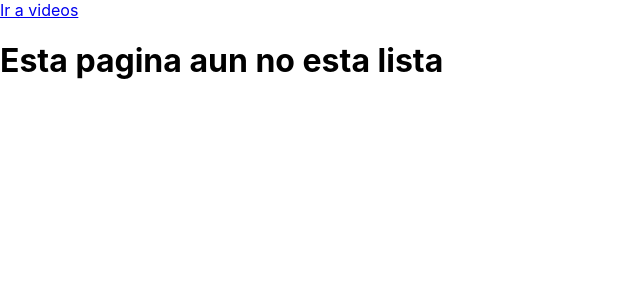
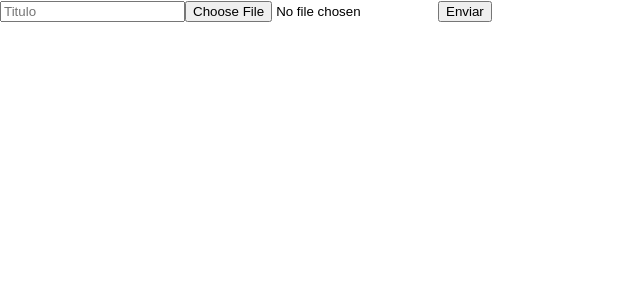
Before and after one commit to daferarte/SinglePageReact, a React (Create React App) app: page /videos/nuevo in a window 1280 px wide. Shown: the top 300 px of the page, without its empty margins (0-640 px from the left). Built offline with nearby package versions, Linux system fonts and the light colour scheme.

Commit message:
Formato para subida de archivos

```diff
--- a/src/App.js
+++ b/src/App.js
@@ -4,7 +4,8 @@
 import SingIn from './users/SingIn';
 import { logOut } from './store/user';
 import { PersistGate } from 'redux-persist/integration/react';
-import Videos from './videos/videos';
+import Videos from './videos/Videos';
+import VideosForm from './videos/VideosForm';
 let NotImplemented = () => {
   return (
     <>
@@ -47,17 +48,6 @@
   )
 }
 
-let VideoShow = () =>{
-  //extraccion del objeto enviado por params
-  let {id} = useParams();
-  let params = useParams();
-  console.log(params);
-  return(
-    <p>
-      {id}
-    </p>
-  )
-}
 
 function App() {
   return (
@@ -82,8 +72,8 @@
             {/* el elemento navigate to se comporta como un redirect y envia a / automaticamente */}
             <Route path='/videos'>
               <Route path='' element={<Videos/>} />
-              <Route path='nuevo' element={<NotImplemented/>} />
-              <Route path=':id' element={<VideoShow/>} />
+              <Route path='nuevo' element={<VideosForm/>} />
+              <Route path=':id' element={<NotImplemented/>} />
             </Route>
 
             {/* pagina para usar el error 404 * empareja con lo que sea  */}
--- /dev/null
+++ b/src/videos/VideosForm.jsx
@@ -0,0 +1,23 @@
+import React from "react";
+import { useForm } from "react-hook-form";
+
+let VideosForm = (props) => {
+    let { register, handleSubmit } = useForm();
+    let onSubmit = async (video) => {
+        let formData = new FormData();
+
+        formData.append('title',video.title);
+        formData.append('video',video.video[0]);
+
+        console.log(formData);
+    }
+    return(
+        <form onSubmit={ handleSubmit(onSubmit) }>
+            <input type="text" name="title" {...register("title")} id="" placeholder="Titulo" />
+            <input type="file" name="video" {...register("video")} id="" />
+            <button type="submit">Enviar</button>
+        </form>
+    )
+}
+
+export default VideosForm;
```
